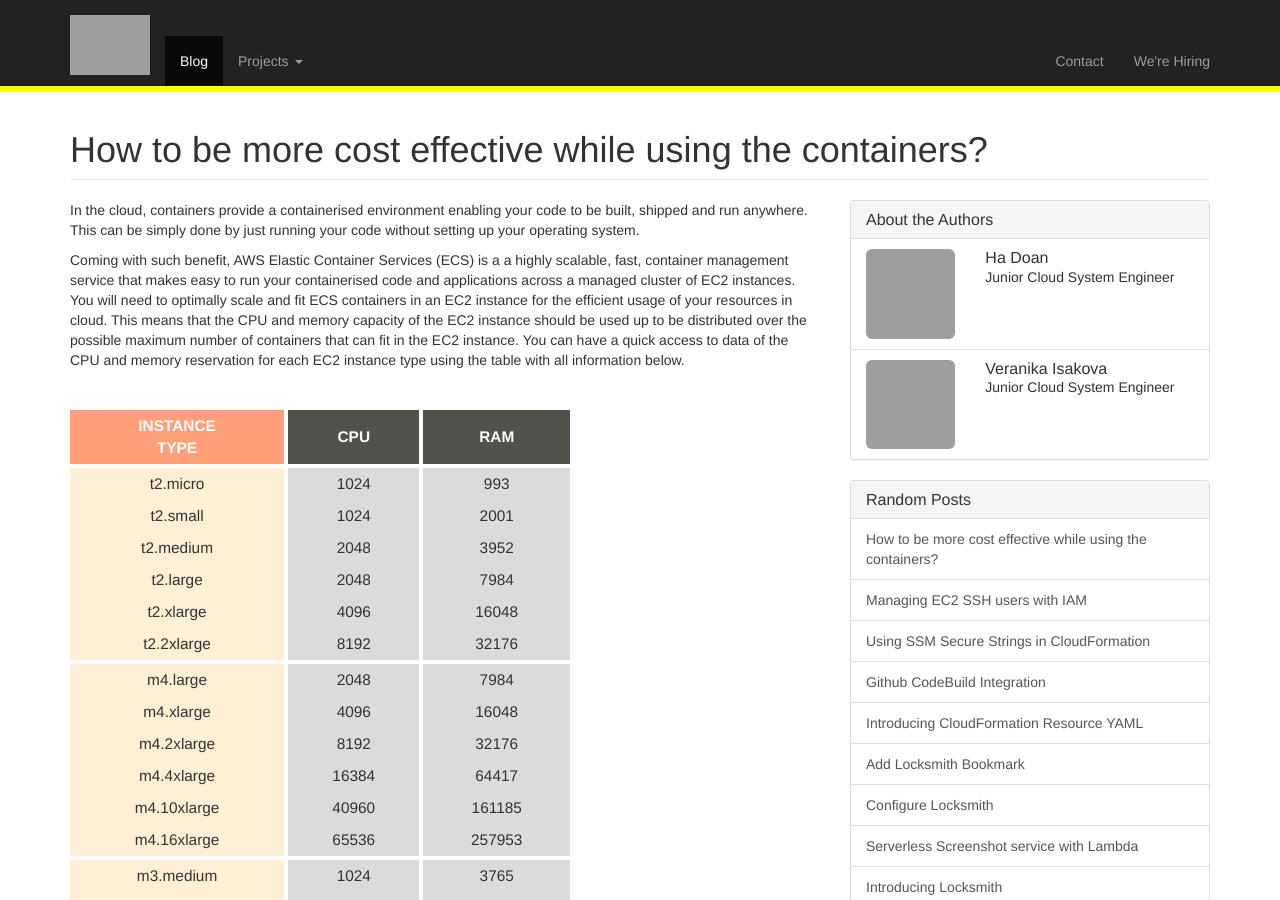
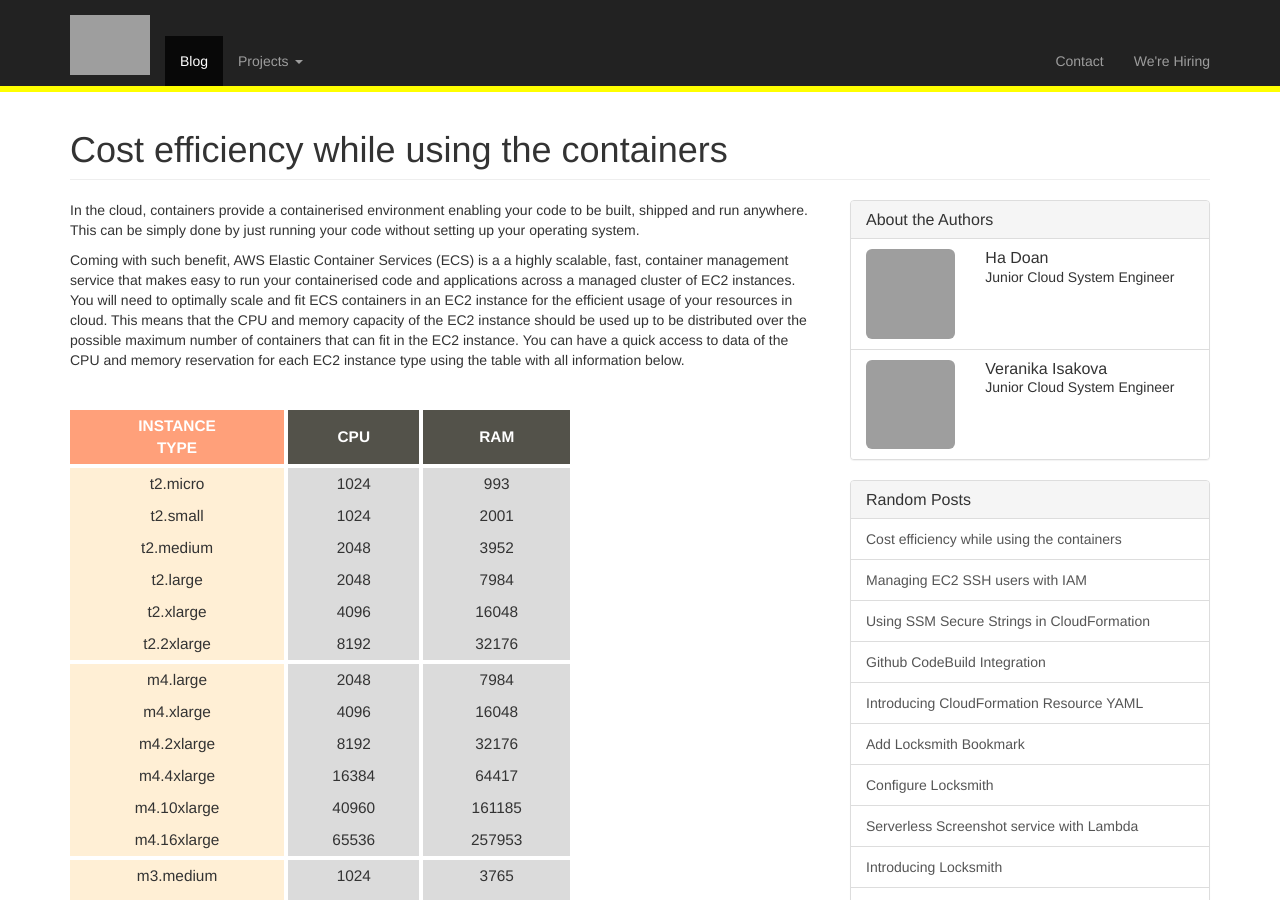
Before and after one commit to sentiampc/sentialabs.github.io, a Jekyll site: the page built from _posts/2018-05-25-ecs-calculator.md, in a window 1280 px wide and 900 px high, cut to the strip 0-900 px from the top of the window. Built offline with Jekyll 4.4.1, drawn with Linux system fonts in a browser that asks for light colours; nearby versions of some CDN libraries; grey boxes are pictures that could not be loaded.

Commit message:
Change the title

```diff
--- a/_posts/2018-05-25-ecs-calculator.md
+++ b/_posts/2018-05-25-ecs-calculator.md
@@ -1,6 +1,6 @@
 ---
 layout: post
-title: How to be more cost effective while using the containers?
+title: Cost efficiency while using the containers
 banner: /assets/posts/2018-05-25-ecs-calculator/ecs-banner.png
 author:
   - veranikaisakova
```
